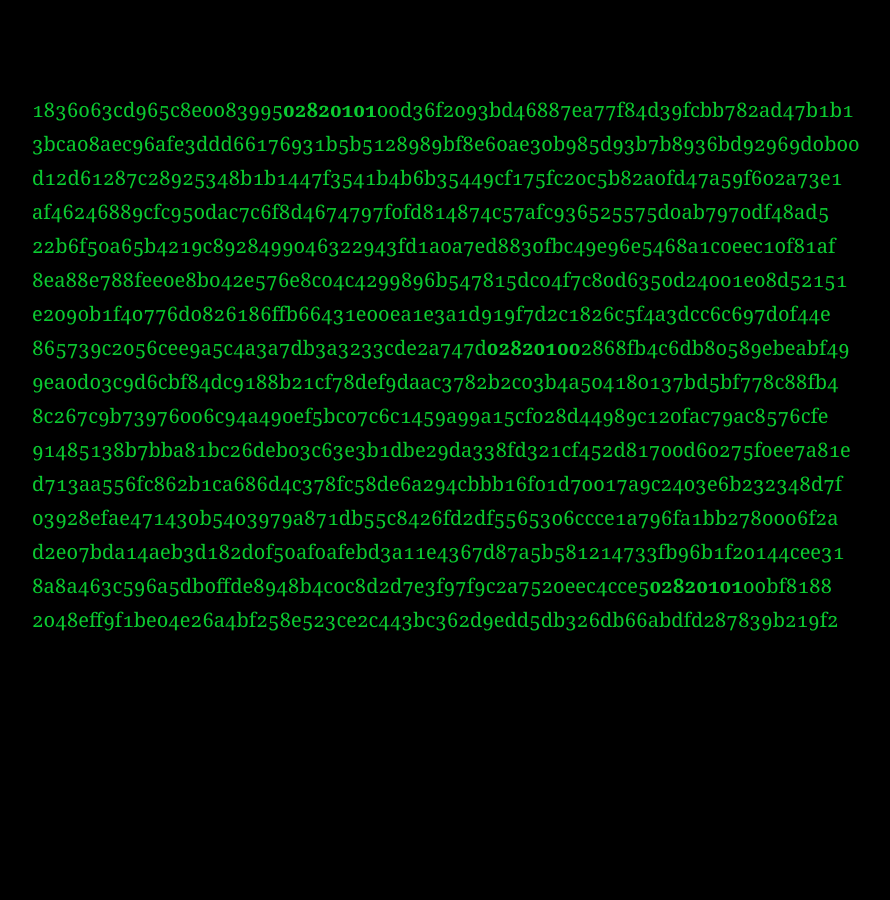
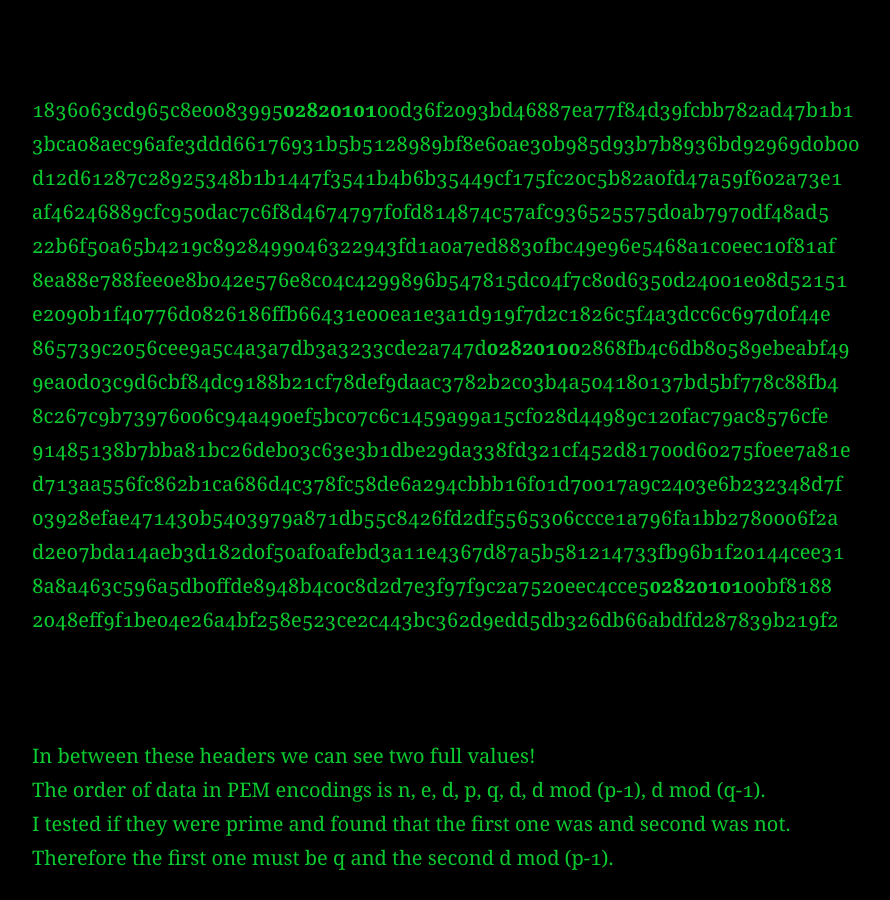
Before and after one commit to AC01010/Connor-McCartney.github.io, a Jekyll site: the page built from _posts/2013-01-05-spaceheros2022.md, in a window 1280 px wide and 900 px high, scrolled down 1242 px. Shown: the whole window, without its empty margins (32-922 px from the left). Built offline with Jekyll 4.4.1, drawn with Linux system fonts in a browser that asks for light colours; before the commit the page ends 1904 px from its top, so only the background shows below that.

Commit message:
Update 2013-01-05-spaceheros2022.md

```diff
--- a/_posts/2013-01-05-spaceheros2022.md
+++ b/_posts/2013-01-05-spaceheros2022.md
@@ -58,3 +58,10 @@ d713aa556fc862b1ca686d4c378fc58de6a294cbbb16f01d70017a9c2403e6b232348d7f
 d2e07bda14aeb3d182d0f50af0afebd3a11e4367d87a5b581214733fb96b1f20144cee31
 8a8a463c596a5db0ffde8948b4c0c8d2d7e3f97f9c2a7520eec4cce5**02820101**00bf8188
 2048eff9f1be04e26a4bf258e523ce2c443bc362d9edd5db326db66abdfd287839b219f2
+
+<br>
+
+In between these headers we can see two full values! <br>
+The order of data in PEM encodings is n, e, d, p, q, d, d mod (p-1), d mod (q-1). <br>
+I tested if they were prime and found that the first one was and second was not. <br>
+Therefore the first one must be q and the second d mod (p-1).
```
